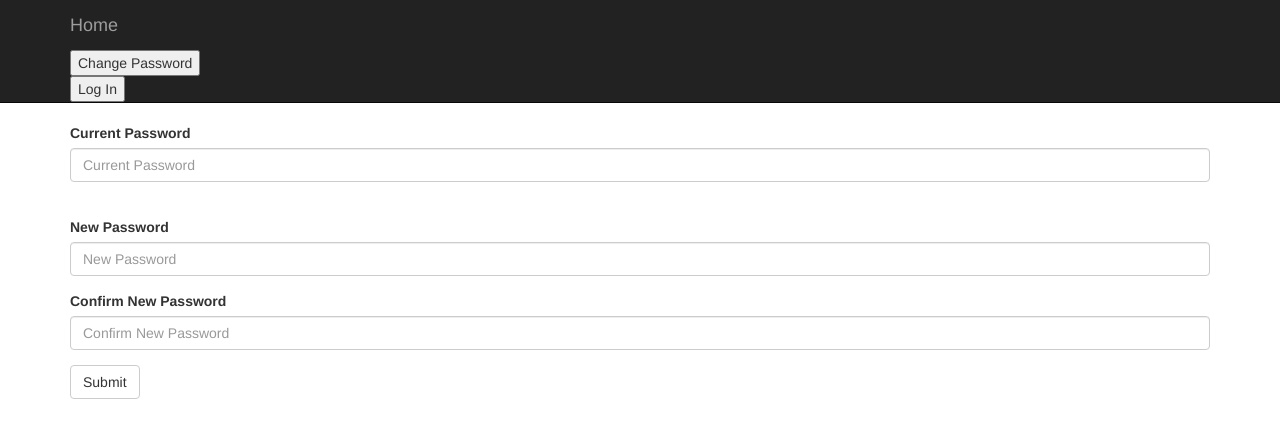
After one commit to jamiegill/visitor_pass, a Flask app: template visitor_pass/templates/change_pswd.html in a window 1280 px wide. The commit adds this page. Shown: the top 438 px of the page. Run offline with Flask 2, Linux system fonts and the light colour scheme; the template is opened without the code that fills it, so the values that code supplies are empty; some libraries are stand-ins or nearby versions.

Commit message:
added permissions, added password change page and functionality

```diff
--- a/visitor_pass/templates/base.html
+++ b/visitor_pass/templates/base.html
@@ -30,7 +30,27 @@
                         <span class="icon-bar"></span>
                         <span class="icon-bar"></span>
                     </button>
+
                     <a class="navbar-brand" href="{{ url_for('get_passes') }}">Home</a>
+
+                    <form action="{{ url_for('change_pswd_get') }}">
+                    <button type="submit" class="button_align">Change Password</button>
+                    </form>
+
+                    {% if current_user.name %}
+                    <form action="{{ url_for('logout_get') }}">
+                        <button type="submit" class="button_align">Log Out</button>
+                    </form>
+                    <p>Logged in as {{ current_user.name }}</p>
+                    {% else %}
+                    <form action="{{ url_for('login_get') }}">
+                        <button type="submit" class="button_align">Log In</button>
+                    </form>
+                    {% endif %}
+
+
+
+
             </div>
             <div class="collapse navbar-collapse"
                 <ul class="nav navbar-nav navbar-right">
--- /dev/null
+++ b/visitor_pass/templates/change_pswd.html
@@ -0,0 +1,18 @@
+{% extends "base.html" %}
+{% block content %}
+<form role="form" method="POST">
+    <div class="form-group">
+        <label for="curr_pswd">Current Password</label>
+        <input type="password" class="form-control" id="curr_pswd" name="curr_pswd" placeholder="Current Password" required>
+    </div><br>
+    <div class="form-group">
+        <label for="new_pswd">New Password</label>
+        <input type="password" class="form-control" id="new_pswd" name="new_pswd" placeholder="New Password" required>
+    </div>
+    <div class="form-group">
+        <label for="confirm_pswd">Confirm New Password</label>
+        <input type="password" class="form-control" id="confirm_pswd" name="confirm_pswd" placeholder="Confirm New Password" required>
+    </div>
+    <button type="submit" class="btn btn-default">Submit</button>
+</form>
+{% endblock %}
--- a/visitor_pass/templates/view_passes.html
+++ b/visitor_pass/templates/view_passes.html
@@ -2,14 +2,17 @@
 {% extends "base.html" %}
 
 {% block content %}
+
+{% if access_priv == "admin" %}
 <h1> {{ building.name }}  </h1>
 <form action="{{ url_for('add_pass_get', building_id=building.id) }}">
     <button type="submit" class="button_align">Add New Pass</button>
 </form>
-
+{% endif %}
 
 {% for pass in passes %}
 {{ macros.render_entry(pass) }}
+{{ macros.delete_entry(pass, access_priv) }}
 {% endfor %}
 
 {% endblock %}
```
Also changed, not shown: visitor_pass/templates/macros.html (+10 -3 lines), visitor_pass/views.py (+70 -0 lines).
